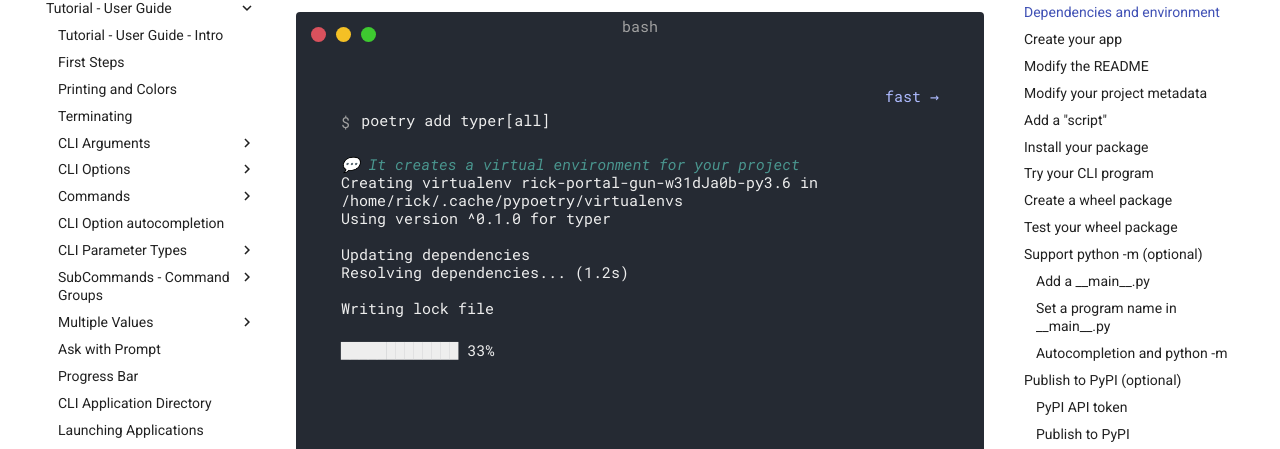
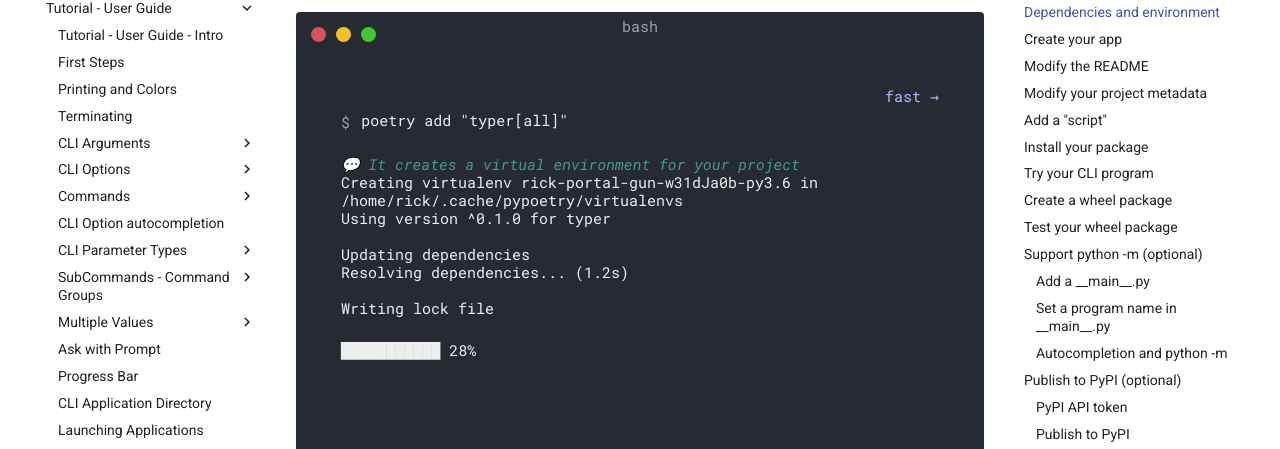
Before and after one commit to RED0731/red_pythonTyper, an MkDocs documentation site: the page built from docs/tutorial/package.md, in a window 1280 px wide and 900 px high, scrolled down 1343 px. Shown: the part 150-599 px from the top of the window. Built offline with MkDocs 1.6.1 and Material for MkDocs 9.7.7, drawn with Linux system fonts in a browser that asks for light colours; comment, search, counter and statistics services are not loaded.

````diff
--- a/docs/tutorial/package.md
+++ b/docs/tutorial/package.md
@@ -49,7 +49,7 @@ Add `typer[all]` to your dependencies:
 <div class="termy">
 
 ```console
-$ poetry add typer[all]
+$ poetry add "typer[all]"
 
 // It creates a virtual environment for your project
 Creating virtualenv rick-portal-gun-w31dJa0b-py3.6 in /home/rick/.cache/pypoetry/virtualenvs
````
